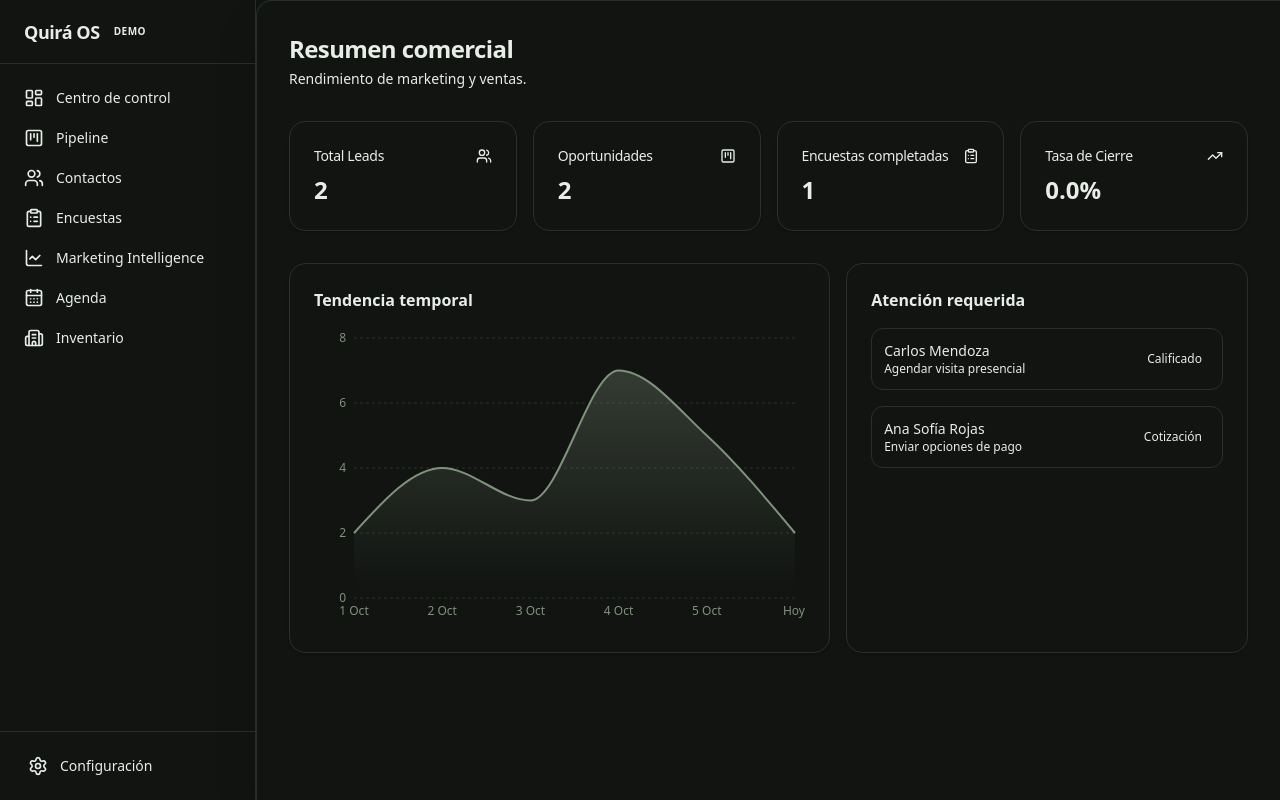
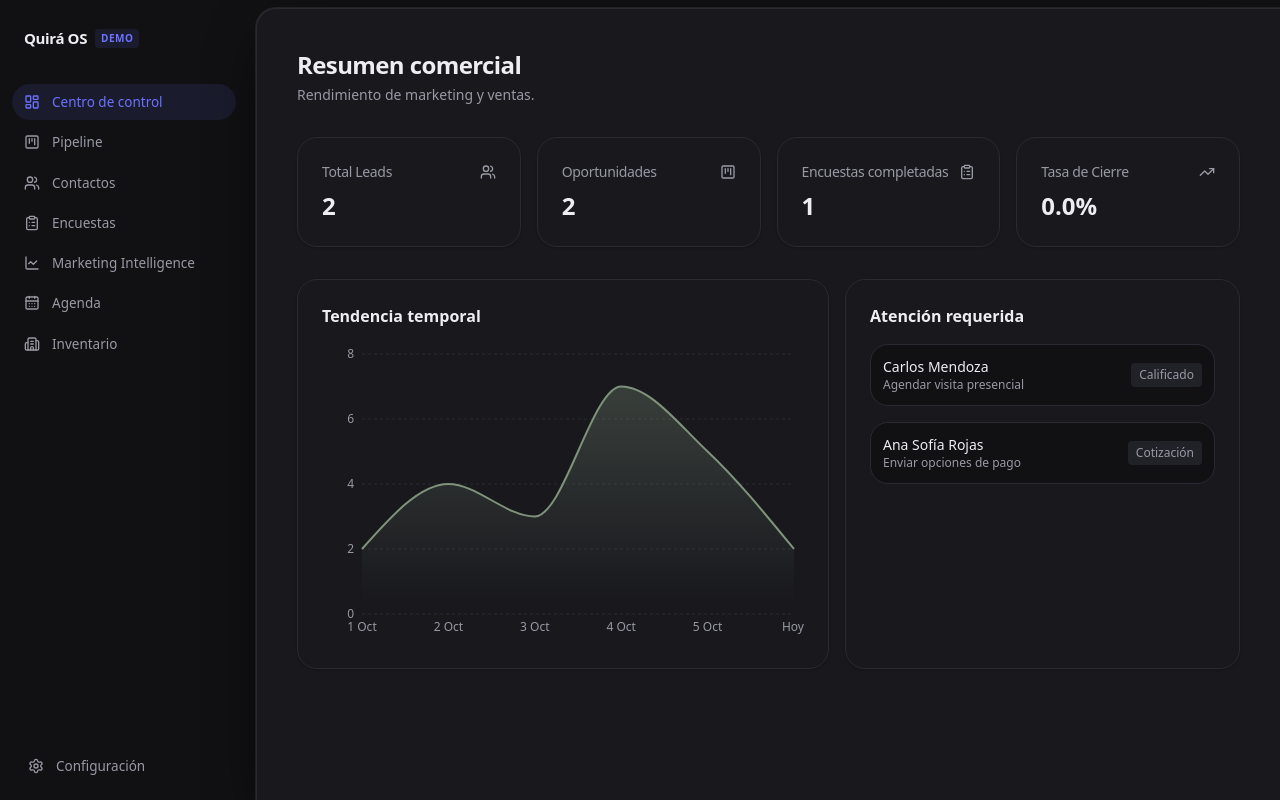
Before and after one commit to jvodky7-dot/quira-os, a Next.js app: page /dashboard in a window 1280 px wide. Built offline with nearby package versions, Linux system fonts and the light colour scheme.

Commit message:
Apply TriMind visual design system styles

```diff
--- a/src/app/(admin)/layout.tsx
+++ b/src/app/(admin)/layout.tsx
@@ -8,7 +8,7 @@ export default function AdminLayout({
   return (
     <div className="flex h-screen overflow-hidden bg-background">
       <Sidebar />
-      <main className="flex-1 overflow-y-auto bg-surface-elevated/20 p-8 rounded-tl-2xl border-t border-l border-border shadow-2xl relative z-0">
+      <main className="flex-1 overflow-y-auto bg-surface p-6 sm:p-10 rounded-tl-[20px] border-t border-l border-border shadow-tm-window relative z-0 mt-2 ml-2">
         <div className="max-w-7xl mx-auto space-y-6">
           {children}
         </div>
--- a/src/app/globals.css
+++ b/src/app/globals.css
@@ -3,59 +3,97 @@
 @custom-variant dark (&:is(.dark *));
 
 @theme {
-  --color-brand: #7F927B;
+  /* Tipografía */
+  --font-sans: var(--font-geist-sans), -apple-system, BlinkMacSystemFont, "Segoe UI", Roboto, "Helvetica Neue", sans-serif;
+  --font-mono: var(--font-geist-mono), ui-monospace, "SF Mono", Menlo, Consolas, monospace;
 
-  /* Dark Graphite (Default) */
-  --color-bg-primary: #111411;
-  --color-bg-surface: #1B201C;
-  --color-bg-elevated: #283129;
-  --color-text-primary: #E8EDE7;
-  --color-text-secondary: #7F927B;
-  --color-border: #283129;
+  /* Colores extraídos del Sistema TriMind Visual */
 
-  /* Shared/accents */
-  --color-accent: #7F927B;
-  --color-accent-hover: #96a992;
+  /* DARK THEME (TriMind Defaults) */
+  --color-tm-canvas: #09090B;
+  --color-tm-shell: #09090B;
+  --color-tm-workspace: #111114;
+  --color-tm-surface: #18181D;
+  --color-tm-surface-hover: #1F1F26;
+  --color-tm-surface-active: #262630;
+  --color-tm-elevated: #212128;
+  --color-tm-border: #2A2A33;
+  --color-tm-border-strong: #3D3D4A;
+  --color-tm-hairline: rgba(255, 255, 255, 0.05);
 
-  /* Theme mapping */
-  --color-background: var(--color-bg-primary);
-  --color-foreground: var(--color-text-primary);
+  --color-tm-text: #EDEDF2;
+  --color-tm-text-secondary: #9999A5;
+  --color-tm-text-muted: #72727D;
 
-  --font-sans: var(--font-geist-sans), Inter, sans-serif;
-  --font-mono: var(--font-geist-mono), monospace;
+  --color-tm-accent: #6C72FF;
+  --color-tm-accent-hover: #8B8FFF;
+  --color-tm-accent-strong: #A8AAFF;
 
-  /* Custom utility classes if needed */
-  --radius-sm: 0.25rem;
-  --radius-md: 0.5rem;
-  --radius-lg: 0.75rem;
-  --radius-xl: 1rem;
+  --color-tm-state-pending: #E6B04E;
+  --color-tm-state-scheduled: #6C72FF;
+  --color-tm-state-progress: #4F8DF2;
+  --color-tm-state-review: #A56EF2;
+  --color-tm-state-completed: #34C759;
+  --color-tm-state-blocked: #FF453A;
+
+  /* Mapeo a utilidades de Tailwind (Dark Graphite) */
+  --color-background: var(--color-tm-workspace);
+  --color-foreground: var(--color-tm-text);
+  --color-surface: var(--color-tm-surface);
+  --color-surface-elevated: var(--color-tm-elevated);
+  --color-border: var(--color-tm-border);
+  --color-primary: var(--color-tm-accent);
+  --color-primary-foreground: #FFFFFF;
+  --color-muted: var(--color-tm-surface-active);
+  --color-muted-foreground: var(--color-tm-text-secondary);
+
+  /* Geometría de TriMind */
+  --radius-sm: 8px;
+  --radius-md: 10px;
+  --radius-lg: 18px;
+  --radius-xl: 20px;
 }
 
 @layer base {
   :root {
-    --background: #111411;
-    --foreground: #E8EDE7;
-    --surface: #1B201C;
-    --surface-elevated: #283129;
-    --border: #283129;
-    --primary: #7F927B;
-    --primary-foreground: #111411;
-    --muted: #283129;
-    --muted-foreground: #7F927B;
-    --ring: #7F927B;
+    /* Mapeo dinámico */
+    --background: var(--color-tm-workspace);
+    --foreground: var(--color-tm-text);
+    --surface: var(--color-tm-surface);
+    --surface-elevated: var(--color-tm-elevated);
+    --border: var(--color-tm-border);
+    --primary: var(--color-tm-accent);
+    --primary-foreground: #FFFFFF;
+    --muted: var(--color-tm-surface-active);
+    --muted-foreground: var(--color-tm-text-secondary);
+
+    --tm-shadow-card: 0 0 0 1px rgba(255, 255, 255, 0.05), 0 4px 14px -6px rgba(0, 0, 0, 0.4);
+    --tm-shadow-window: 0 0 0 1px rgba(255, 255, 255, 0.08), 0 24px 56px -12px rgba(0, 0, 0, 0.8);
   }
 
+  /* Warm Porcelain (Light Theme TriMind) */
   .light {
-    --background: #F1EEE7;
-    --foreground: #343B34;
-    --surface: #E4DED2;
-    --surface-elevated: #B7AC99;
-    --border: #B7AC99;
-    --primary: #7F927B;
-    --primary-foreground: #F1EEE7;
-    --muted: #E4DED2;
-    --muted-foreground: #B7AC99;
-    --ring: #7F927B;
+    --color-tm-workspace: #F8F7F4;
+    --color-tm-text: #17181C;
+    --color-tm-surface: #FFFFFF;
+    --color-tm-elevated: #FFFFFF;
+    --color-tm-border: #E4E2DD;
+    --color-tm-accent: #4146B4;
+    --color-tm-surface-active: #F2F1ED;
+    --color-tm-text-secondary: #54555E;
+
+    --background: var(--color-tm-workspace);
+    --foreground: var(--color-tm-text);
+    --surface: var(--color-tm-surface);
+    --surface-elevated: var(--color-tm-elevated);
+    --border: var(--color-tm-border);
+    --primary: var(--color-tm-accent);
+    --primary-foreground: #FFFFFF;
+    --muted: var(--color-tm-surface-active);
+    --muted-foreground: var(--color-tm-text-secondary);
+
+    --tm-shadow-card: 0 0 0 1px rgba(23, 24, 28, 0.045), 0 4px 14px -6px rgba(23, 24, 28, 0.06);
+    --tm-shadow-window: 0 0 0 1px rgba(23, 24, 28, 0.08), 0 40px 80px -12px rgba(60, 48, 30, 0.2);
   }
 
   * {
@@ -68,3 +106,12 @@
     font-family: var(--font-sans);
   }
 }
+
+@layer utilities {
+  .shadow-tm-card {
+    box-shadow: var(--tm-shadow-card);
+  }
+  .shadow-tm-window {
+    box-shadow: var(--tm-shadow-window);
+  }
+}
--- a/src/components/layout/Sidebar.tsx
+++ b/src/components/layout/Sidebar.tsx
@@ -28,9 +28,9 @@ export function Sidebar() {
   const pathname = usePathname();
 
   return (
-    <div className="w-64 flex-shrink-0 bg-surface flex flex-col h-full border-r border-border">
-      <div className="h-16 flex items-center px-6 border-b border-border">
-        <h1 className="font-semibold text-lg tracking-tight text-foreground">
+    <div className="w-[248px] flex-shrink-0 bg-background flex flex-col h-full border-r-0">
+      <div className="h-[60px] flex items-center px-6 mt-2">
+        <h1 className="font-semibold text-[15px] tracking-tight text-foreground">
           Quirá OS
         </h1>
         <span className="ml-2 text-[10px] uppercase font-bold tracking-wider text-primary bg-primary/10 px-1.5 py-0.5 rounded">
@@ -46,25 +46,25 @@ export function Sidebar() {
               key={item.name}
               href={item.href}
               className={cn(
-                "flex items-center px-3 py-2 text-sm font-medium rounded-md transition-colors",
+                "flex items-center px-3 py-2 text-[13.5px] font-medium rounded-lg transition-colors",
                 isActive
                   ? "bg-primary/10 text-primary"
                   : "text-muted-foreground hover:bg-surface-elevated hover:text-foreground"
               )}
             >
-              <item.icon className={cn("mr-3 h-5 w-5", isActive ? "text-primary" : "text-muted-foreground")} />
+              <item.icon className={cn("mr-3 h-4 w-4", isActive ? "text-primary" : "text-muted-foreground")} />
               {item.name}
             </Link>
           );
         })}
       </nav>
 
-      <div className="p-4 border-t border-border">
+      <div className="p-4">
         <Link
           href="/settings"
-          className="flex items-center px-3 py-2 text-sm font-medium rounded-md text-muted-foreground hover:bg-surface-elevated hover:text-foreground transition-colors"
+          className="flex items-center px-3 py-2 text-[13.5px] font-medium rounded-lg text-muted-foreground hover:bg-surface-elevated hover:text-foreground transition-colors"
         >
-          <Settings className="mr-3 h-5 w-5 text-muted-foreground" />
+          <Settings className="mr-3 h-4 w-4 text-muted-foreground" />
           Configuración
         </Link>
       </div>
```
Also changed, not shown: 1 other file (tests, documents, lock files or other folders).
